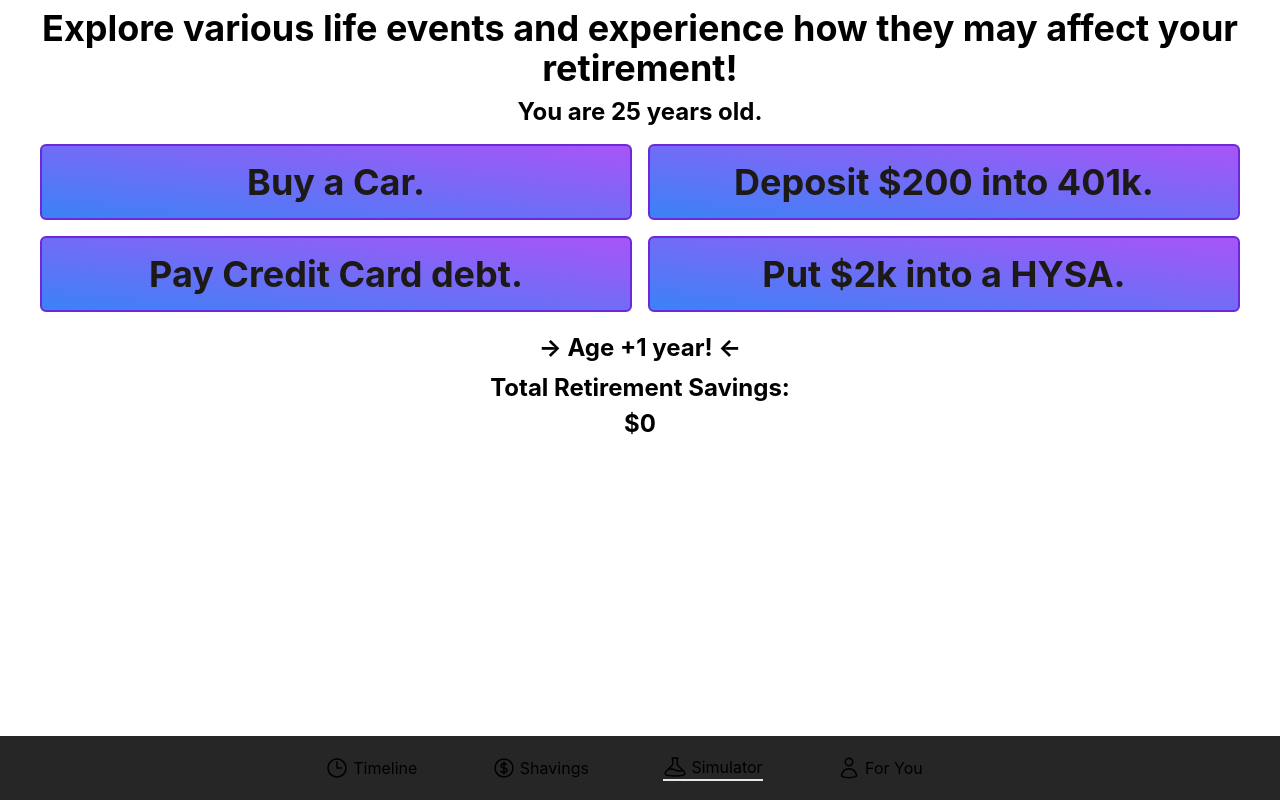
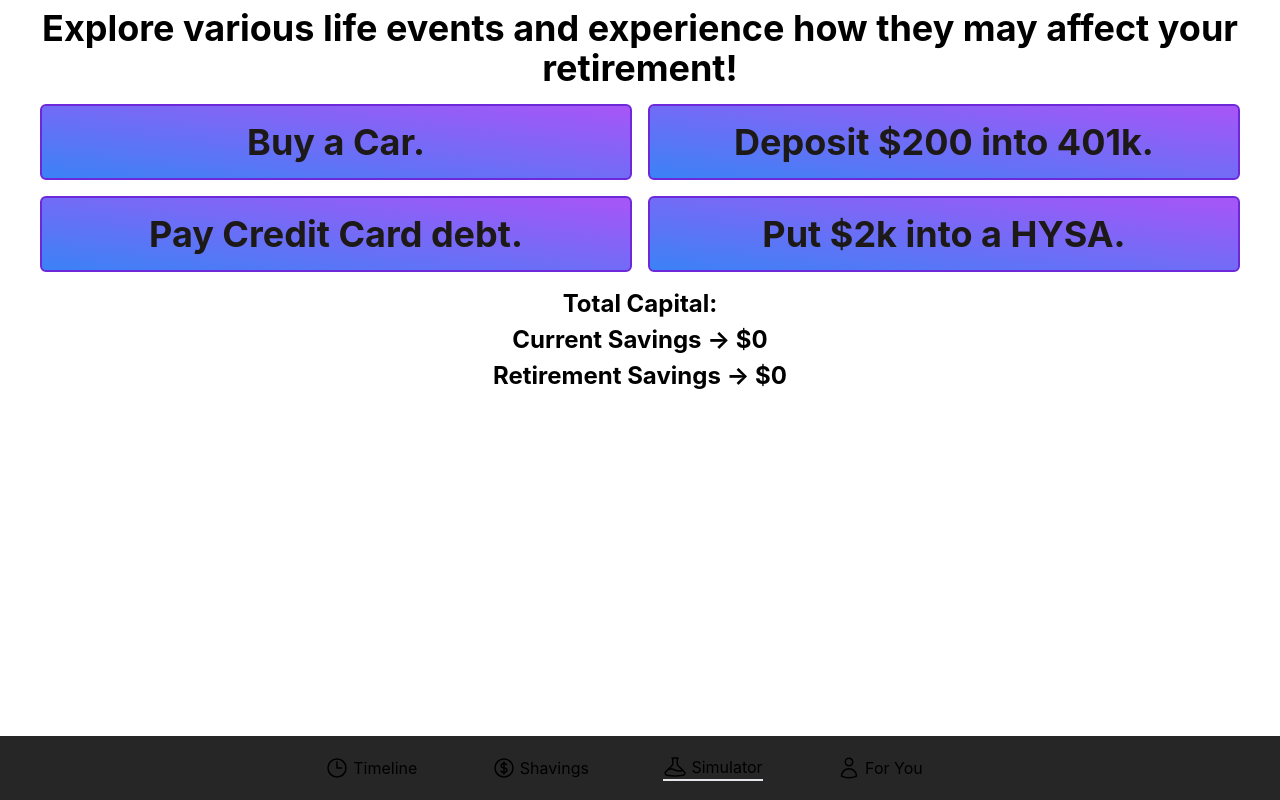
Before and after one commit to jacksonwelsh/hackdfw22, a Next.js app: page /simulator in a window 1280 px wide. Built offline with nearby package versions, Linux system fonts and the light colour scheme.

Commit message:
Removed age and created sister functions to show savings potential on sim page.

```diff
--- a/pages/simulator.tsx
+++ b/pages/simulator.tsx
@@ -5,7 +5,7 @@ import Card from "../components/Card";
 
 const Simulator: NextPage = () => {
   const [savings, calcSavings] = useState(0)
-  const [age, ageUp] = useState(25)
+  const [retSavings, calcRet] = useState(0)
 
   return (
     <main className="flex-col">
@@ -14,28 +14,23 @@ const Simulator: NextPage = () => {
           Explore various life events and experience how they may affect your retirement!
         </h2>
       </div>
-      <div className="text-center">
-        <h3>
-          You are {age} years old.
-        </h3>
-      </div>
       <div className="grid grid-cols-2 gap-4 my-4 px-10 text-center">
         <Card className="border-2 border-violet-700 bg-gradient-to-tr from-blue-500 to-purple-500 text-stone-900">
-          <h2 onClick={() => calcSavings(savings - 20000)}>Buy a Car.</h2>
+          <h2 onClick={() => { calcSavings(savings - 20000); calcRet(Math.round(savings * 1.07 ** (40) * (1e2)) / 1e2); }}>Buy a Car.</h2>
         </Card>
         <Card className="border-2 border-violet-700 bg-gradient-to-tr from-blue-500 to-purple-500 text-stone-900">
-          <h2 onClick={() => calcSavings(savings + 200)}>Deposit $200 into 401k.</h2>
+          <h2 onClick={() => { calcSavings(savings + 200); calcRet(Math.round(savings * 1.07 ** (40) * (1e2)) / 1e2); }}>Deposit $200 into 401k.</h2>
         </Card>
         <Card className="border-2 border-violet-700 bg-gradient-to-tr from-blue-500 to-purple-500 text-stone-900">
-          <h2 onClick={() => calcSavings(savings - 3000)}>Pay Credit Card debt.</h2>
+          <h2 onClick={() => { calcSavings(savings - 3000); calcRet(Math.round(savings * 1.07 ** (40) * (1e2)) / 1e2); }}>Pay Credit Card debt.</h2>
         </Card>
         <Card className="border-2 border-violet-700 bg-gradient-to-tr from-blue-500 to-purple-500 text-stone-900">
-          <h2 onClick={() => calcSavings(savings + 2000)}>Put $2k into a HYSA.</h2>
+          <h2 onClick={() => { calcSavings(savings + 2000); calcRet(Math.round(savings * 1.07 ** (40) * (1e2)) / 1e2); }}>Put $2k into a HYSA.</h2>
         </Card>
       </div>
-      <h3 className="text-center pt-1 cursor-pointer" onClick={() => { ageUp(age + 1); calcSavings(Math.round(savings * 1.07 * (1e2)) / 1e2); }}>&rarr; Age +1 year! &larr;</h3>
-      <h3 className="text-center pt-1">Total Retirement Savings:</h3>
-      <h3 className="text-center">${savings}</h3>
+      <h3 className="text-center">Total Capital:</h3>
+      <h3 className="text-center">Current Savings &rarr; ${savings}</h3>
+      <h3 className="text-center">Retirement Savings &rarr; ${retSavings}</h3>
     </main>
   );
 };
```
